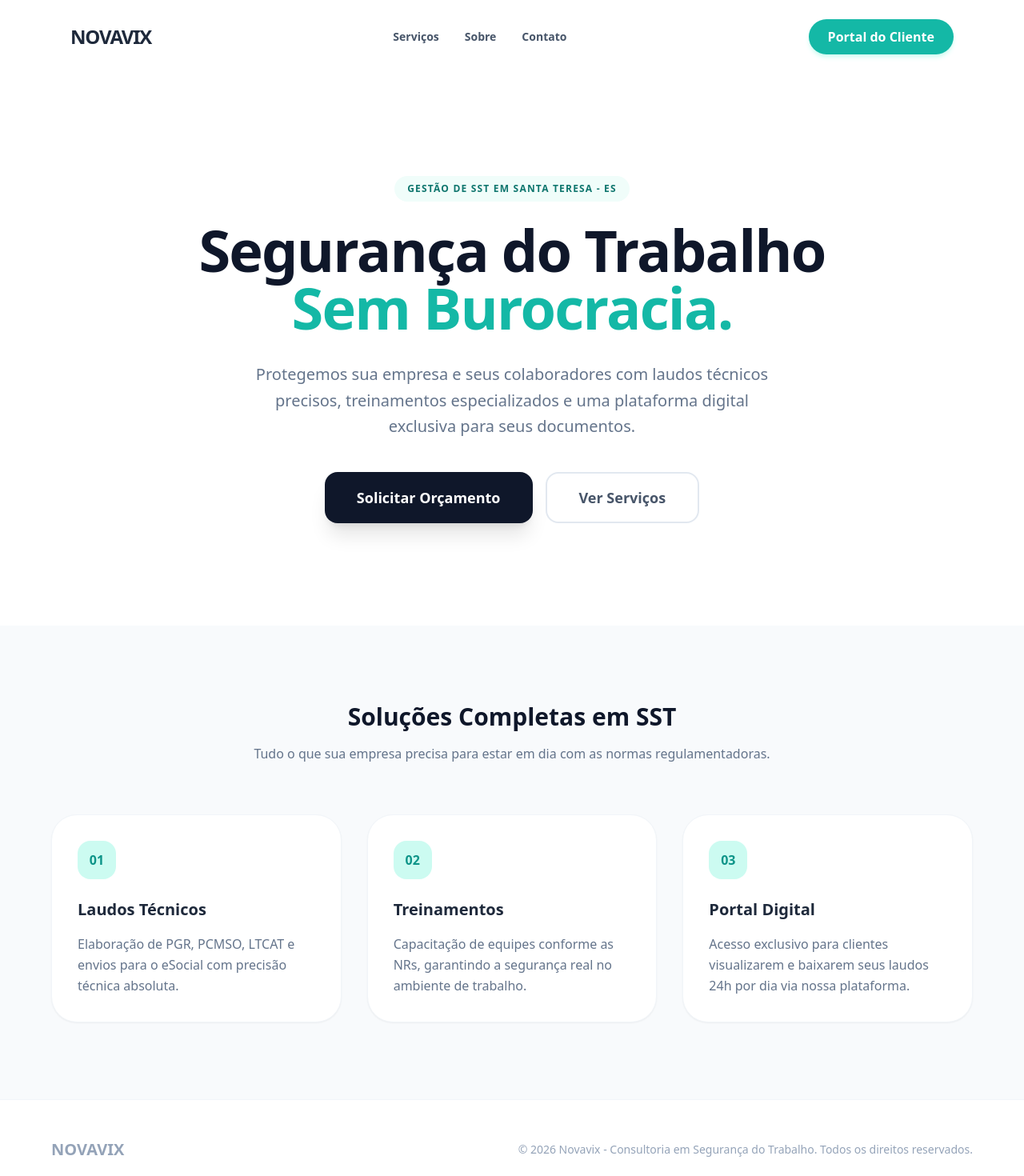
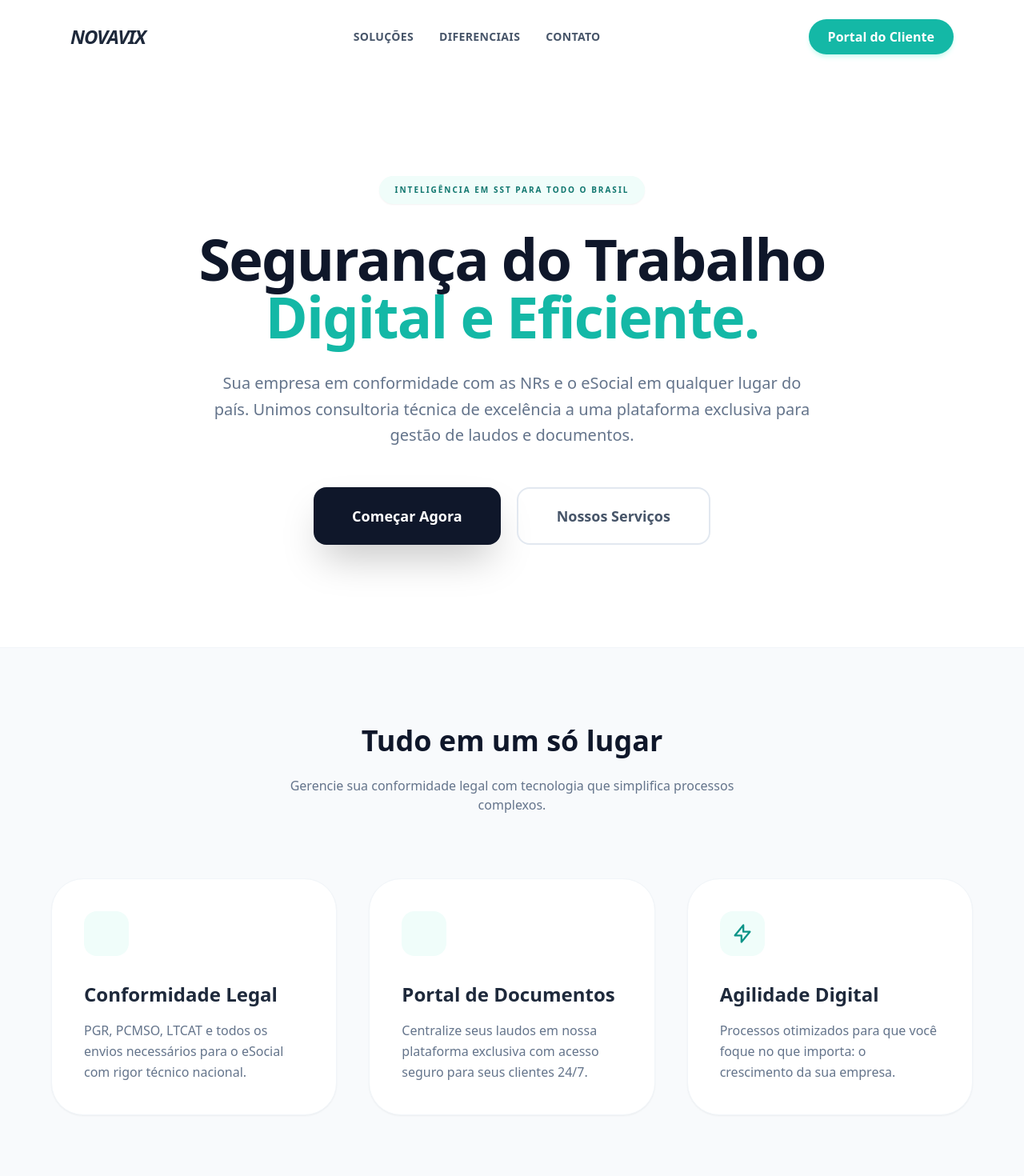
Before and after one commit to InfraNvix/novavix-site, a Next.js app: page / in a window 1280 px wide. Shown: the top 1470 px of the page at 80% size. Built offline with nearby package versions, Linux system fonts and the light colour scheme.

Commit message:
Update page.tsx

```diff
--- a/app/page.tsx
+++ b/app/page.tsx
@@ -6,10 +6,10 @@ export default function HomePage() {
     <div className="min-h-screen bg-white font-sans">
       {/* 1. NAVEGAÇÃO */}
       <nav className="p-6 flex justify-between items-center max-w-6xl mx-auto">
-        <div className="font-black text-2xl text-slate-800 tracking-tighter">NOVAVIX</div>
-        <div className="hidden md:flex gap-8 text-sm font-bold text-slate-600">
-          <a href="#servicos" className="hover:text-teal-600 transition">Serviços</a>
-          <a href="#sobre" className="hover:text-teal-600 transition">Sobre</a>
+        <div className="font-black text-2xl text-slate-800 tracking-tighter italic">NOVAVIX</div>
+        <div className="hidden md:flex gap-8 text-sm font-bold text-slate-600 uppercase tracking-wide">
+          <a href="#solucoes" className="hover:text-teal-600 transition">Soluções</a>
+          <a href="#diferenciais" className="hover:text-teal-600 transition">Diferenciais</a>
           <a href="#contato" className="hover:text-teal-600 transition">Contato</a>
         </div>
         <Link
@@ -20,64 +20,82 @@ export default function HomePage() {
         </Link>
       </nav>
 
-      {/* 2. HERO SECTION (O que você faz e para quem) */}
+      {/* 2. HERO SECTION (Foco Nacional) */}
       <header className="max-w-6xl mx-auto px-6 py-20 lg:py-32 flex flex-col items-center text-center">
-        <span className="bg-teal-50 text-teal-700 text-xs font-black uppercase tracking-widest px-4 py-2 rounded-full mb-6">
-          Gestão de SST em Santa Teresa - ES
+        <span className="bg-teal-50 text-teal-700 text-[10px] font-black uppercase tracking-[0.2em] px-5 py-2.5 rounded-full mb-8 shadow-sm">
+          Inteligência em SST para todo o Brasil
         </span>
-        <h1 className="text-5xl lg:text-7xl font-black text-slate-900 mb-8 tracking-tight leading-[1.1]">
+        <h1 className="text-5xl lg:text-7xl font-black text-slate-900 mb-8 tracking-tight leading-[1.05]">
           Segurança do Trabalho <br />
-          <span className="text-[#14b8a6]">Sem Burocracia.</span>
+          <span className="text-[#14b8a6]">Digital e Eficiente.</span>
         </h1>
-        <p className="text-xl text-slate-500 mb-10 max-w-2xl leading-relaxed">
-          Protegemos sua empresa e seus colaboradores com laudos técnicos precisos,
-          treinamentos especializados e uma plataforma digital exclusiva para seus documentos.
+        <p className="text-xl text-slate-500 mb-12 max-w-3xl leading-relaxed">
+          Sua empresa em conformidade com as NRs e o eSocial em qualquer lugar do país.
+          Unimos consultoria técnica de excelência a uma plataforma exclusiva para gestão de laudos e documentos.
         </p>
-        <div className="flex flex-col sm:flex-row gap-4 w-full sm:w-auto">
-          <button className="bg-slate-900 text-white px-10 py-4 rounded-2xl font-bold hover:bg-slate-800 transition-all text-lg shadow-xl">
-            Solicitar Orçamento
+        <div className="flex flex-col sm:flex-row gap-5 w-full sm:w-auto">
+          <button className="bg-slate-900 text-white px-12 py-5 rounded-2xl font-bold hover:bg-slate-800 transition-all text-lg shadow-2xl">
+            Começar Agora
           </button>
-          <button className="border-2 border-slate-200 text-slate-600 px-10 py-4 rounded-2xl font-bold hover:bg-slate-50 transition-all text-lg">
-            Ver Serviços
+          <button className="border-2 border-slate-200 text-slate-600 px-12 py-5 rounded-2xl font-bold hover:bg-slate-50 transition-all text-lg">
+            Nossos Serviços
           </button>
         </div>
       </header>
 
-      {/* 3. SEÇÃO DE SERVIÇOS (As premissas do seu produto) */}
-      <section id="servicos" className="bg-slate-50 py-24 px-6">
+      {/* 3. SEÇÃO DE SOLUÇÕES (Premissas do Produto) */}
+      <section id="solucoes" className="bg-slate-50 py-24 px-6 border-y border-slate-100">
         <div className="max-w-6xl mx-auto">
-          <div className="text-center mb-16">
-            <h2 className="text-3xl font-black text-slate-900 mb-4">Soluções Completas em SST</h2>
-            <p className="text-slate-500 font-medium">Tudo o que sua empresa precisa para estar em dia com as normas regulamentadoras.</p>
+          <div className="text-center mb-20">
+            <h2 className="text-4xl font-black text-slate-900 mb-6">Tudo em um só lugar</h2>
+            <p className="text-slate-500 font-medium max-w-xl mx-auto">Gerencie sua conformidade legal com tecnologia que simplifica processos complexos.</p>
           </div>
 
-          <div className="grid md:grid-rows-1 md:grid-cols-3 gap-8">
-            <div className="bg-white p-8 rounded-[32px] shadow-sm border border-slate-100 hover:shadow-xl transition-all">
-              <div className="w-12 h-12 bg-teal-100 rounded-2xl flex items-center justify-center mb-6 text-teal-600 font-bold">01</div>
-              <h3 className="text-xl font-black text-slate-800 mb-4">Laudos Técnicos</h3>
-              <p className="text-slate-500 leading-relaxed">Elaboração de PGR, PCMSO, LTCAT e envios para o eSocial com precisão técnica absoluta.</p>
+          <div className="grid md:grid-cols-3 gap-10">
+            <div className="bg-white p-10 rounded-[40px] shadow-sm border border-slate-100 hover:scale-[1.03] transition-all">
+              <div className="w-14 h-14 bg-teal-50 rounded-2xl flex items-center justify-center mb-8 text-teal-600">
+                <svg xmlns="http://www.w3.org/2000/svg" className="h-7 w-7" fill="none" viewBox="0 0 24 24" stroke="currentColor">
+                  <path strokeLinecap="round" strokeLinejoin="round" strokeWidth={2} d="9 12l2 2 4-4m5.618-4.016A11.955 11.955 0 0112 2.944a11.955 11.955 0 01-8.618 3.04A12.02 12.02 0 003 9c0 5.591 3.824 10.29 9 11.622 5.176-1.332 9-6.03 9-11.622 0-1.042-.133-2.052-.382-3.016z" />
+                </svg>
+              </div>
+              <h3 className="text-2xl font-bold text-slate-800 mb-4">Conformidade Legal</h3>
+              <p className="text-slate-500 leading-relaxed">PGR, PCMSO, LTCAT e todos os envios necessários para o eSocial com rigor técnico nacional.</p>
             </div>
 
-            <div className="bg-white p-8 rounded-[32px] shadow-sm border border-slate-100 hover:shadow-xl transition-all">
-              <div className="w-12 h-12 bg-teal-100 rounded-2xl flex items-center justify-center mb-6 text-teal-600 font-bold">02</div>
-              <h3 className="text-xl font-black text-slate-800 mb-4">Treinamentos</h3>
-              <p className="text-slate-500 leading-relaxed">Capacitação de equipes conforme as NRs, garantindo a segurança real no ambiente de trabalho.</p>
+            <div className="bg-white p-10 rounded-[40px] shadow-sm border border-slate-100 hover:scale-[1.03] transition-all">
+              <div className="w-14 h-14 bg-teal-50 rounded-2xl flex items-center justify-center mb-8 text-teal-600">
+                <svg xmlns="http://www.w3.org/2000/svg" className="h-7 w-7" fill="none" viewBox="0 0 24 24" stroke="currentColor">
+                  <path strokeLinecap="round" strokeLinejoin="round" strokeWidth={2} d="9 19v-6a2 2 0 00-2-2H5a2 2 0 00-2 2v6a2 2 0 002 2h2a2 2 0 002-2zm0 0V9a2 2 0 012-2h2a2 2 0 012 2v10m-6 0a2 2 0 002 2h2a2 2 0 002-2m0 0V5a2 2 0 012-2h2a2 2 0 012 2v14" />
+                </svg>
+              </div>
+              <h3 className="text-2xl font-bold text-slate-800 mb-4">Portal de Documentos</h3>
+              <p className="text-slate-500 leading-relaxed">Centralize seus laudos em nossa plataforma exclusiva com acesso seguro para seus clientes 24/7.</p>
             </div>
 
-            <div className="bg-white p-8 rounded-[32px] shadow-sm border border-slate-100 hover:shadow-xl transition-all">
-              <div className="w-12 h-12 bg-teal-100 rounded-2xl flex items-center justify-center mb-6 text-teal-600 font-bold">03</div>
-              <h3 className="text-xl font-black text-slate-800 mb-4">Portal Digital</h3>
-              <p className="text-slate-500 leading-relaxed">Acesso exclusivo para clientes visualizarem e baixarem seus laudos 24h por dia via nossa plataforma.</p>
+            <div className="bg-white p-10 rounded-[40px] shadow-sm border border-slate-100 hover:scale-[1.03] transition-all">
+              <div className="w-14 h-14 bg-teal-50 rounded-2xl flex items-center justify-center mb-8 text-teal-600">
+                <svg xmlns="http://www.w3.org/2000/svg" className="h-7 w-7" fill="none" viewBox="0 0 24 24" stroke="currentColor">
+                  <path strokeLinecap="round" strokeLinejoin="round" strokeWidth={2} d="M13 10V3L4 14h7v7l9-11h-7z" />
+                </svg>
+              </div>
+              <h3 className="text-2xl font-bold text-slate-800 mb-4">Agilidade Digital</h3>
+              <p className="text-slate-500 leading-relaxed">Processos otimizados para que você foque no que importa: o crescimento da sua empresa.</p>
             </div>
           </div>
         </div>
       </section>
 
       {/* 4. FOOTER */}
-      <footer className="py-12 px-6 border-t border-slate-100">
-        <div className="max-w-6xl mx-auto flex flex-col md:flex-row justify-between items-center gap-6">
-          <div className="font-black text-xl text-slate-400">NOVAVIX</div>
-          <p className="text-slate-400 text-sm">© 2026 Novavix - Consultoria em Segurança do Trabalho. Todos os direitos reservados.</p>
+      <footer className="py-16 px-6 bg-white">
+        <div className="max-w-6xl mx-auto flex flex-col md:flex-row justify-between items-center border-t border-slate-100 pt-10 gap-8">
+          <div>
+            <div className="font-black text-2xl text-slate-800 italic mb-2">NOVAVIX</div>
+            <p className="text-slate-400 text-xs font-bold uppercase tracking-widest">SST de alto impacto</p>
+          </div>
+          <div className="text-slate-400 text-sm text-center md:text-right font-medium">
+            <p>© 2026 Novavix - Gestão de Segurança do Trabalho.</p>
+            <p className="mt-1">Atendimento em todo o território nacional.</p>
+          </div>
         </div>
       </footer>
     </div>
```
